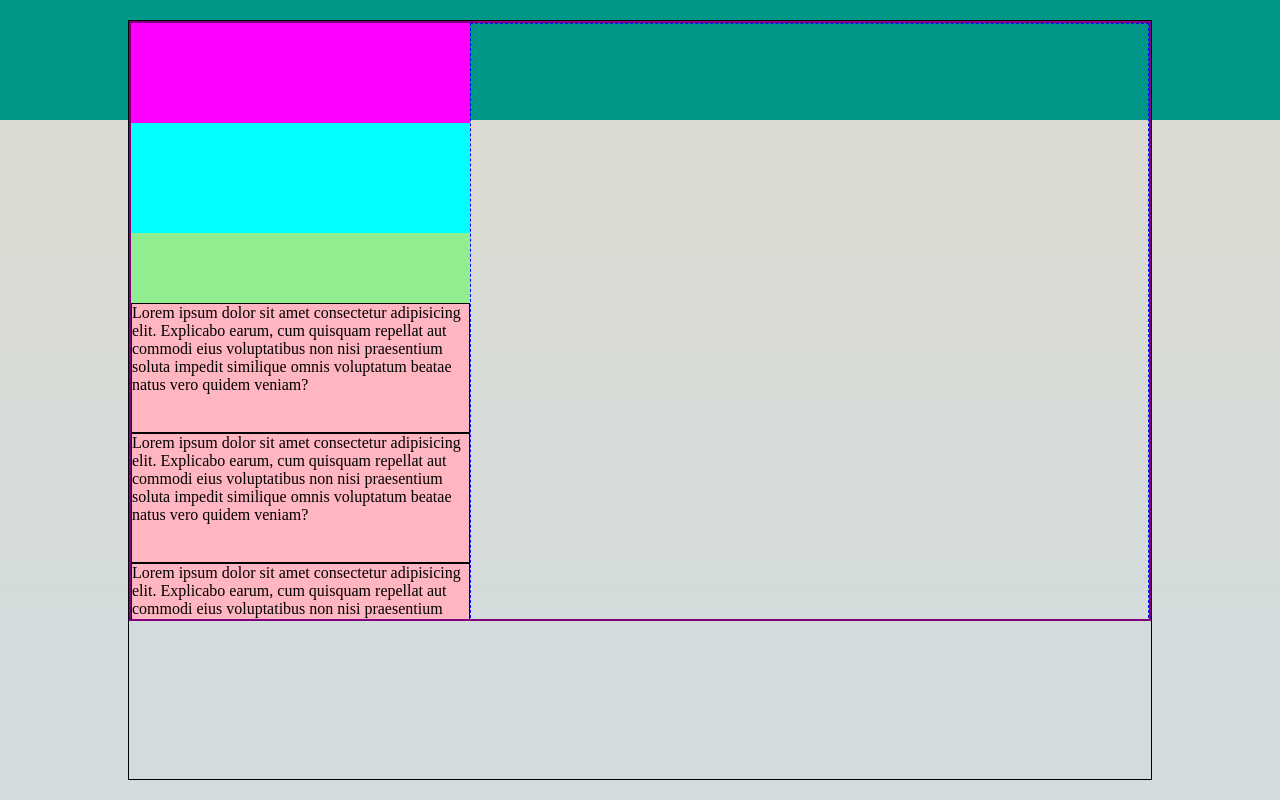
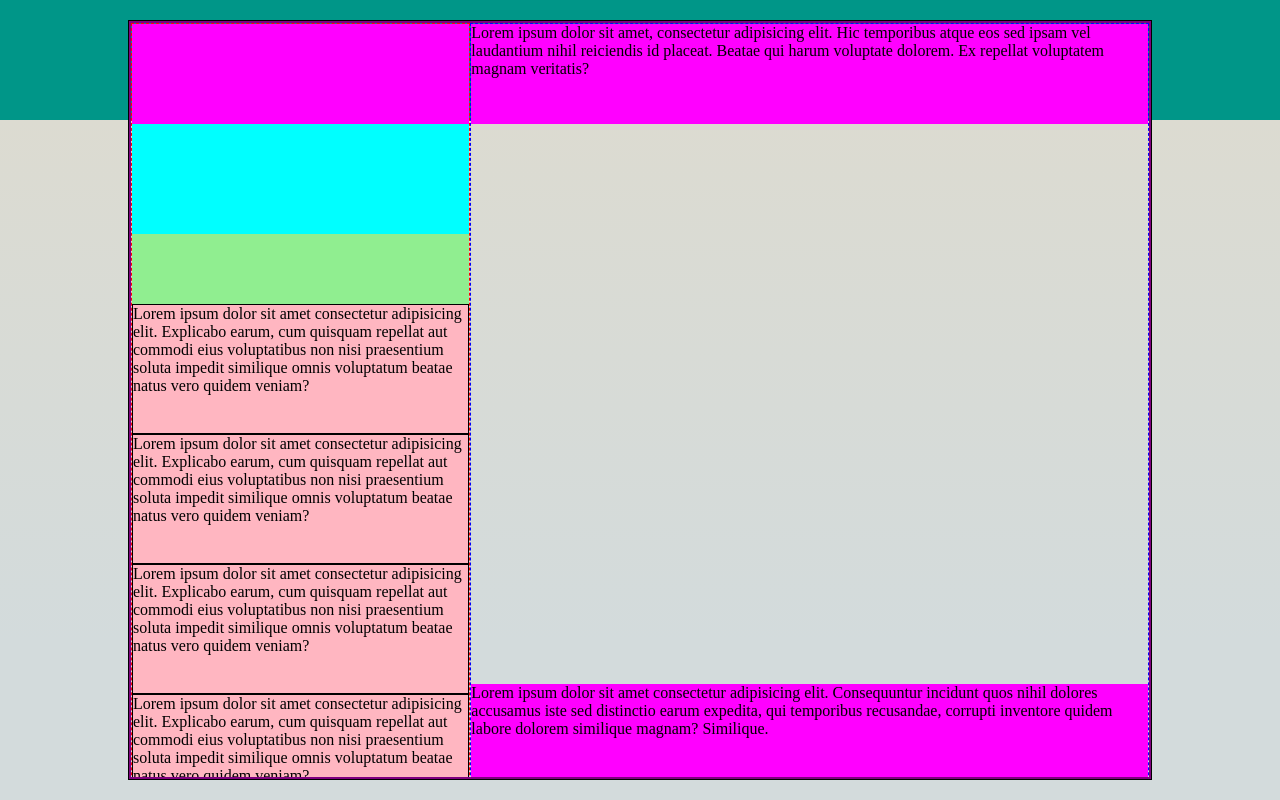
Before and after one commit to Seko461/html-css-boolzapp, a plain HTML site: page index.html in a window 1280 px wide. Drawn offline with Linux system fonts and the light colour scheme.

Commit message:
add right menu structure

```diff
--- a/assets/CSS/style.css
+++ b/assets/CSS/style.css
@@ -35,7 +35,7 @@ body {
 
 .container {
     width: 100%;
-    height: 600px;
+    height: 100%;
     border: 2px solid purple;
     overflow: hidden;
 }
@@ -45,13 +45,13 @@ body {
     flex-wrap: wrap;
 }
 
-/* .debug .left {
-    height: 600px;
+.debug .left {
+
     border: 1px dashed red;
-} */
+}
 
 .debug .right {
-    height: 600px;
+
     border: 1px dashed blue;
 }
 
@@ -63,13 +63,14 @@ body {
     width: calc((100%/12)*8);
 }
 
-/* #region left */
-
-
 .nav {
     height: 100px;
     background-color: magenta;
 }
+
+/* #region left */
+
+
 
 .cookie {
     height: 110px;
@@ -90,3 +91,16 @@ body {
     background-color: lightpink;
     border: 1px solid black;
 }
+
+/* #endregion left */
+.container_right {
+    height: 95vh;
+    display: flex;
+    flex-direction: column;
+    justify-content: space-between;
+
+}
+
+
+
+/* #region right */
--- a/index.html
+++ b/index.html
@@ -14,8 +14,8 @@
         <div class="container">
             <div class="row">
                 <div class="left col-4">
-                    <div class="top_left">
-                        <div class="nav"></div>
+                    <div class="container_left">
+                        <div class="nav menu top_left"></div>
                         <div class="cookie"></div>
                         <div class="search-bar"></div>
                     </div>
@@ -81,7 +81,18 @@
                     </div>
                 </div>
                 <div class="right col-8">
-
+                    <div class="container_right">
+                        <div class="nav menu top_right">
+                            Lorem ipsum dolor sit amet, consectetur adipisicing elit. Hic temporibus atque eos sed ipsam
+                            vel laudantium nihil reiciendis id placeat. Beatae qui harum voluptate dolorem. Ex repellat
+                            voluptatem magnam veritatis?
+                        </div>
+                        <div class="nav menu bottom_right">
+                            Lorem ipsum dolor sit amet consectetur adipisicing elit. Consequuntur incidunt quos nihil
+                            dolores accusamus iste sed distinctio earum expedita, qui temporibus recusandae, corrupti
+                            inventore quidem labore dolorem similique magnam? Similique.
+                        </div>
+                    </div>
                 </div>
             </div>
 
```
